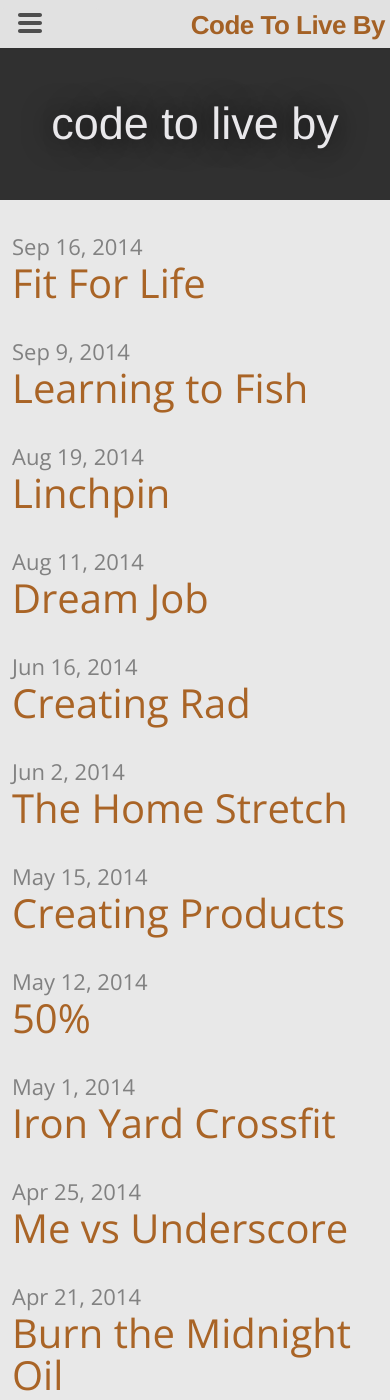
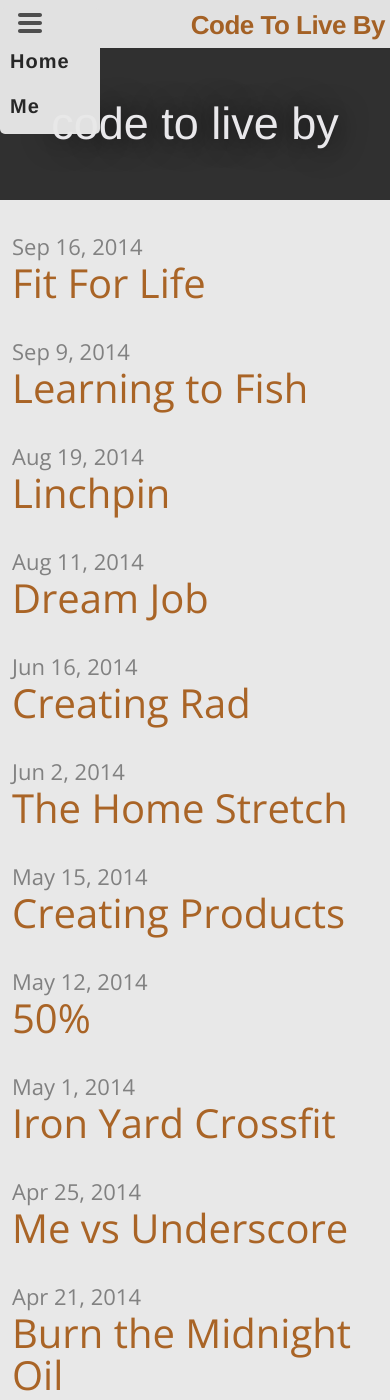
Before and after one commit to shawnlknight/blog, a Jekyll site: the page built from index.html, in a window 390 px wide and 1400 px high. Built offline with Jekyll 4.4.1, drawn with Linux system fonts in a browser that asks for light colours; some web fonts are replaced; the list of posts is cut into pages by our own code.

Commit message:
dropdown

```diff
--- a/css/main.css
+++ b/css/main.css
@@ -445,7 +445,7 @@ a:hover   { color: #000; }
     display: none;
   }
 
-/*  .site-nav:hover .trigger { display: block; }*/
+  .site-nav .trigger { display: block; }
 
   .site-nav .page-link {
     display: block;
```
